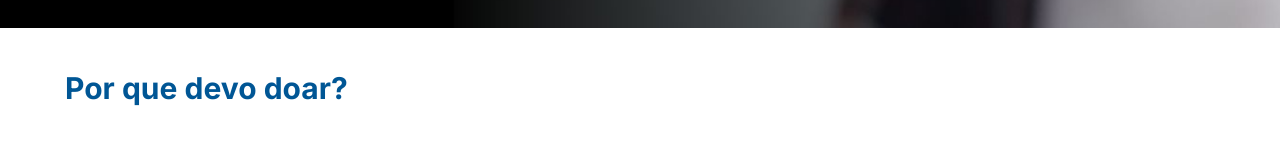
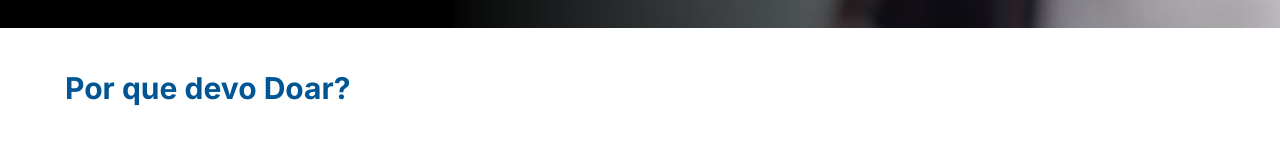
Before and after one commit to daniewcruz/doar-livros-vnw, a React (Vite) app: page / in a window 1280 px wide. Shown: the part 796-952 px from the top of the page. Built offline with nearby package versions, Linux system fonts and the light colour scheme.

Commit message:
Update inicio.jsx

```diff
--- a/src/Pages/Inicio/inicio.jsx
+++ b/src/Pages/Inicio/inicio.jsx
@@ -4,7 +4,7 @@ import leitura from "../../assets/leitura.png"
 import fornecer from "../../assets/fornecer.png"
 import balanco from "../../assets/balanco.png"
 
-export default function Inicio() {
+export default function Inicio(){
     return(
         <main>
             <section className={S.post}>
@@ -12,7 +12,7 @@ export default function Inicio() {
             </section>
             <section className={S.devoDoar}>
                 <div>
-                <h2>Por que devo doar?</h2>
+                    <h2>Por que devo Doar?</h2>
                 </div>
                 <section className={S.boxCard}>
                     <article>
@@ -34,5 +34,6 @@ export default function Inicio() {
             </section>
         </section>
     </main>
+
     )
 }
```
Lines whose indentation alone changed are shown as unchanged.
